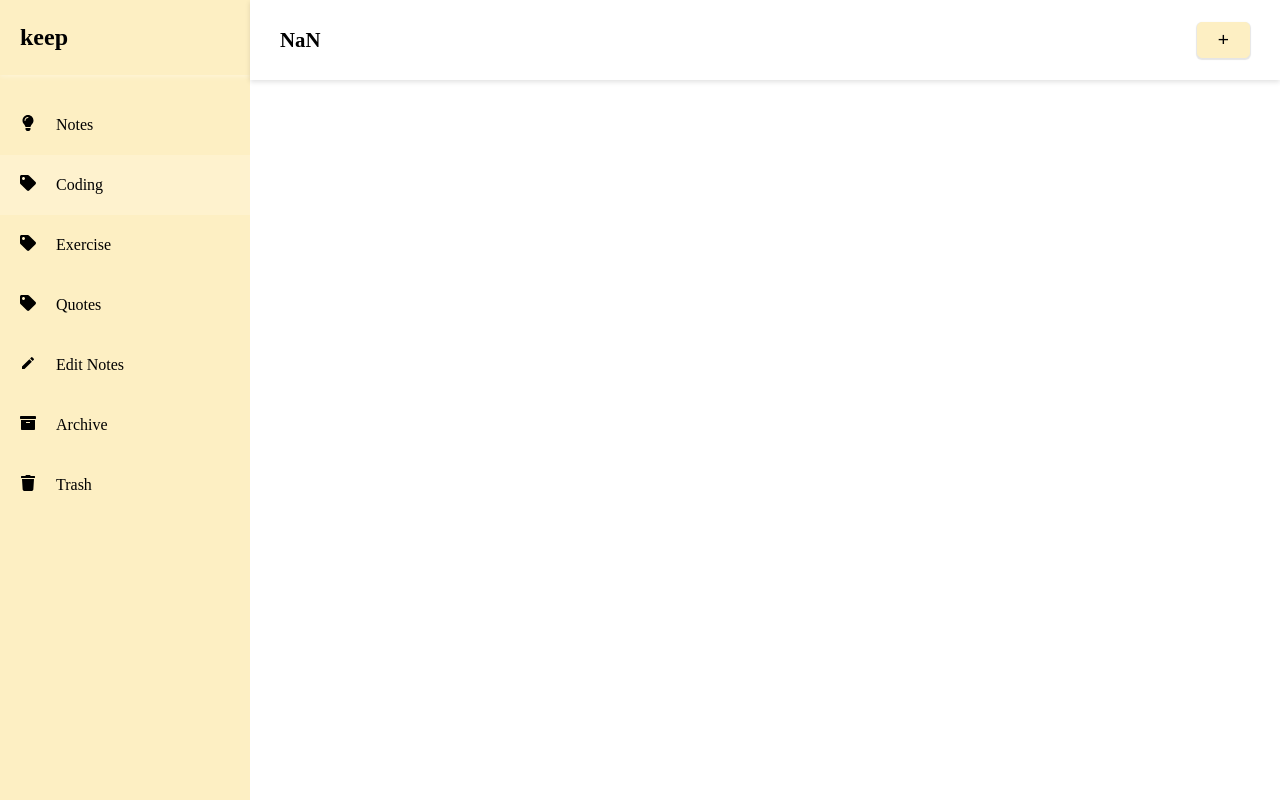
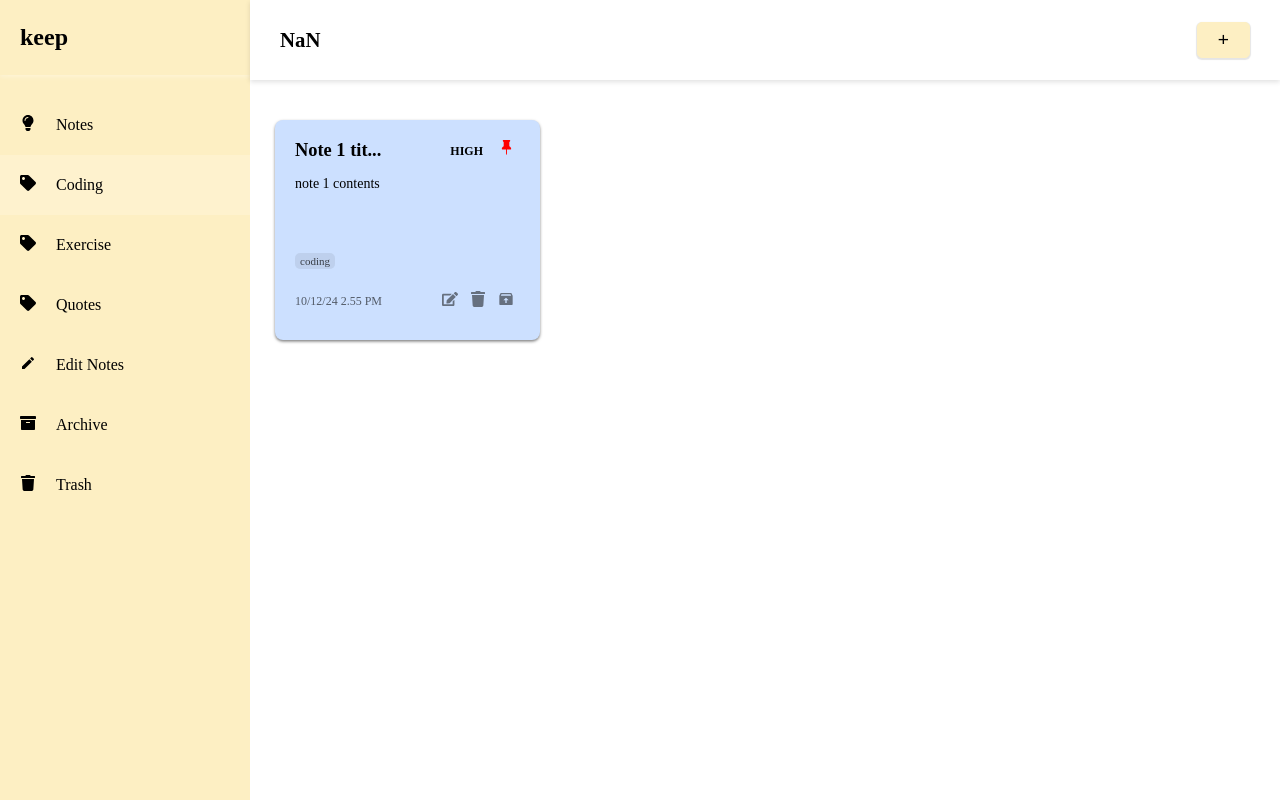
Before and after one commit to Seunghyun-FE/react-note-app, a React (Vite) app: page /tag/coding in a window 1280 px wide. Built offline with nearby package versions, Linux system fonts and the light colour scheme; the HTML template or start-up script is replaced by a standard one.

Commit message:
type별 페이지 생성

```diff
--- a/src/components/MainWrapper/MainWrapper.tsx
+++ b/src/components/MainWrapper/MainWrapper.tsx
@@ -1,7 +1,20 @@
-import React from "react";
+import { Note } from "../../types/note";
+import { NotesContainer } from "../../styles/styles";
+import NoteCard from "../NoteCard/NoteCard";
 
-const MainWrapper = () => {
-  return <div></div>;
+interface MainWrapperProps {
+  notes: Note[];
+  type: string;
+}
+
+const MainWrapper = ({ notes, type }: MainWrapperProps) => {
+  return (
+    <NotesContainer>
+      {notes.map((note) => (
+        <NoteCard key={note.id} note={note} type={type} />
+      ))}
+    </NotesContainer>
+  );
 };
 
 export default MainWrapper;
--- a/src/pages/ArchiveNotes/ArchiveNotes.tsx
+++ b/src/pages/ArchiveNotes/ArchiveNotes.tsx
@@ -1,7 +1,19 @@
 import React from "react";
+import { useAppSelector } from "../../hooks/redux";
+import { Container, EmptyMsgBox } from "../../styles/styles";
+import { MainWrapper } from "../../components";
 
 const ArchiveNotes = () => {
-  return <div></div>;
+  const { archiveNotes } = useAppSelector((state) => state.notesList);
+  return (
+    <Container>
+      {archiveNotes.length === 0 ? (
+        <EmptyMsgBox>노트가 없습니다</EmptyMsgBox>
+      ) : (
+        <MainWrapper notes={archiveNotes} type="archive" />
+      )}
+    </Container>
+  );
 };
 
 export default ArchiveNotes;
--- a/src/pages/TagNotes/TagNotes.tsx
+++ b/src/pages/TagNotes/TagNotes.tsx
@@ -1,7 +1,30 @@
 import React from "react";
+import { useParams } from "react-router-dom";
+import { useAppSelector } from "../../hooks/redux";
+import { Container, EmptyMsgBox } from "../../styles/styles";
+import { MainWrapper } from "../../components";
+import { Note } from "../../types/note";
 
 const TagNotes = () => {
-  return <div></div>;
+  const { name } = useParams() as { name: string };
+
+  const { mainNotes } = useAppSelector((state) => state.notesList);
+
+  const notes: Note[] = [];
+  mainNotes.forEach((note) => {
+    if (note.tags.find(({ tag }) => tag === name)) {
+      notes.push(note);
+    }
+  });
+  return (
+    <Container>
+      {notes.length === 0 ? (
+        <EmptyMsgBox>no notes</EmptyMsgBox>
+      ) : (
+        <MainWrapper notes={notes} type={name} />
+      )}
+    </Container>
+  );
 };
 
 export default TagNotes;
--- a/src/pages/TrashNotes/TrashNotes.tsx
+++ b/src/pages/TrashNotes/TrashNotes.tsx
@@ -1,7 +1,20 @@
 import React from "react";
+import { useAppSelector } from "../../hooks/redux";
+import { Container, EmptyMsgBox } from "../../styles/styles";
+import { MainWrapper } from "../../components";
 
 const TrashNotes = () => {
-  return <div></div>;
+  const { trashNotes } = useAppSelector((state) => state.notesList);
+
+  return (
+    <Container>
+      {trashNotes.length === 0 ? (
+        <EmptyMsgBox>no notes</EmptyMsgBox>
+      ) : (
+        <MainWrapper notes={trashNotes} type="trash" />
+      )}
+    </Container>
+  );
 };
 
 export default TrashNotes;
```
